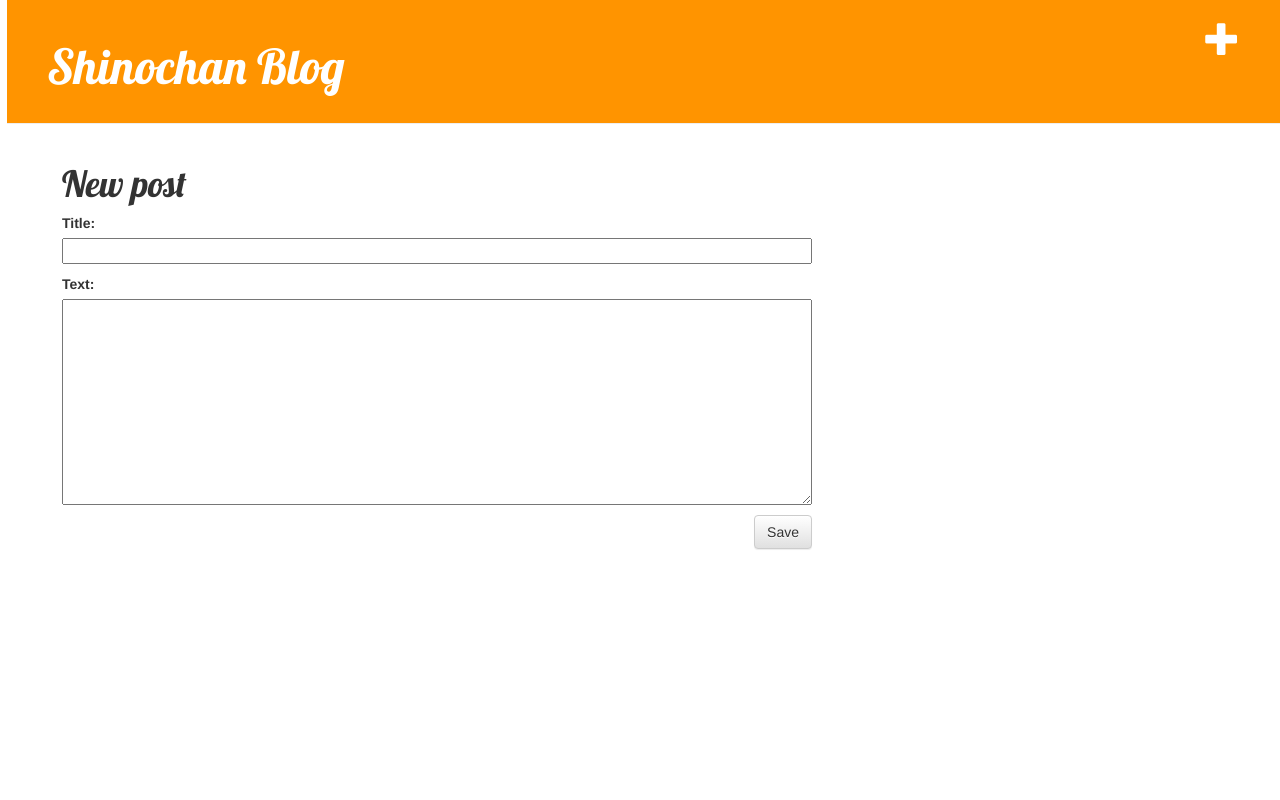
After one commit to shinozaki-motomu/my-first-blog, a Django app: page /post/new in a window 1280 px wide. The commit adds this page. Run offline with Django 3.2, Linux system fonts and the light colour scheme; the visitor is signed in with stand-in values (Sample User, id 1); some libraries are stand-ins or nearby versions.

Commit message:
Added views to create/edit blog post inside the site

```diff
--- /dev/null
+++ b/blog/forms.py
@@ -0,0 +1,9 @@
+from django import forms
+
+from .models import Post
+
+class PostForm(forms.ModelForm):
+
+    class Meta:
+        model = Post
+        fields = ('title', 'text',)
--- /dev/null
+++ b/blog/static/css/blog.css
@@ -0,0 +1,59 @@
+h1 a {
+    color: #FCA205;
+}
+
+body {
+    padding-left: 7px;
+}
+
+h1 a {
+    color: #FCA205;
+    font-family: 'Lobster';
+}
+
+.page-header {
+    background-color: #ff9400;
+    margin-top: 0;
+    padding: 20px 20px 20px 40px;
+}
+
+.page-header h1, .page-header h1 a, .page-header h1 a:visited, .page-header h1 a:active {
+    color: #ffffff;
+    font-size: 36pt;
+    text-decoration: none;
+}
+
+.content {
+    margin-left: 40px;
+}
+
+h1, h2, h3, h4 {
+    font-family: 'Lobster', cursive;
+}
+
+.date {
+    color: #828282;
+}
+
+.save {
+    float: right;
+}
+
+.post-form textarea, .post-form input {
+    width: 100%;
+}
+
+.top-menu, .top-menu:hover, .top-menu:visited {
+    color: #ffffff;
+    float: right;
+    font-size: 26pt;
+    margin-right: 20px;
+}
+
+.post {
+    margin-bottom: 70px;
+}
+
+.post h1 a, .post h1 a:visited {
+    color: #000000;
+}
--- /dev/null
+++ b/blog/templates/blog/base.html
@@ -0,0 +1,26 @@
+{% load static %}
+<html>
+    <head>
+        <title>Django Girls blog</title>
+        <link rel="stylesheet" href="//maxcdn.bootstrapcdn.com/bootstrap/3.2.0/css/bootstrap.min.css">
+        <link rel="stylesheet" href="//maxcdn.bootstrapcdn.com/bootstrap/3.2.0/css/bootstrap-theme.min.css">
+        <link href='//fonts.googleapis.com/css?family=Lobster&subset=latin,latin-ext' rel='stylesheet' type='text/css'>
+        <link rel="stylesheet" href="{% static 'css/blog.css' %}">
+    </head>
+    <body>
+    <div class="page-header">
+    	{% if user.is_authenticated %}
+    	<a href="{% url 'post_new' %}" class="top-menu"><span class="glyphicon glyphicon-plus"></span></a>
+		{% endif %}
+        <h1><a href="/">Shinochan Blog</a></h1>
+    </div>
+    <div class="content container">
+        <div class="row">
+            <div class="col-md-8">
+            {% block content %}
+            {% endblock %}
+            </div>
+        </div>
+    </div>
+</body>
+</html>
--- /dev/null
+++ b/blog/templates/blog/post_edit.html
@@ -0,0 +1,9 @@
+{% extends 'blog/base.html' %}
+
+{% block content %}
+    <h1>New post</h1>
+    <form method="POST" class="post-form">{% csrf_token %}
+        {{ form.as_p }}
+        <button type="submit" class="save btn btn-default">Save</button>
+    </form>
+{% endblock %}
--- a/blog/urls.py
+++ b/blog/urls.py
@@ -1,7 +1,9 @@
 from django.urls import path
 from . import views
 
-
 urlpatterns = [
     path('', views.post_list, name='post_list'),
+    path('post/<int:pk>/', views.post_detail, name='post_detail'),
+    path('post/new', views.post_new, name='post_new'),
+    path('post/<int:pk>/edit/', views.post_edit, name='post_edit'),
 ]
--- a/blog/views.py
+++ b/blog/views.py
@@ -1,8 +1,46 @@
+
 from django.shortcuts import render
 from django.utils import timezone
+from django.shortcuts import render, get_object_or_404
 from .models import Post
+from .forms import PostForm
+from django.shortcuts import redirect
+
+
 
 # Create your views here.
 def post_list(request):
-	posts = Post.objects.filter(published_date__lte=timezone.now()).order_by('published_date')
-	return render(request, 'blog/post_list.html', {'posts': posts})
+    posts = Post.objects.filter(published_date__lte=timezone.now()).order_by('published_date')
+    return render(request, 'blog/post_list.html', {'posts': posts})
+
+def post_detail(request, pk):
+    post = get_object_or_404(Post, pk=pk)
+    return render(request, 'blog/post_detail.html', {'post': post})
+
+def post_new(request):
+    if request.method == "POST":
+        form = PostForm(request.POST)
+        if form.is_valid():
+            post = form.save(commit=False)
+            post.author = request.user
+            post.published_date = timezone.now()
+            post.save()
+            return redirect('post_detail', pk=post.pk)
+    else:
+        form = PostForm()
+    return render(request, 'blog/post_edit.html', {'form': form})
+
+
+def post_edit(request, pk):
+    post = get_object_or_404(Post, pk=pk)
+    if request.method == "POST":
+        form = PostForm(request.POST, instance=post)
+        if form.is_valid():
+            post = form.save(commit=False)
+            post.author = request.user
+            post.published_date = timezone.now()
+            post.save()
+            return redirect('post_detail', pk=post.pk)
+    else:
+        form = PostForm(instance=post)
+    return render(request, 'blog/post_edit.html', {'form': form})
```
Also changed, not shown: blog/templates/blog/post_detail.html (added, +16 -0 lines), blog/templates/blog/post_list.html (+12 -17 lines).
